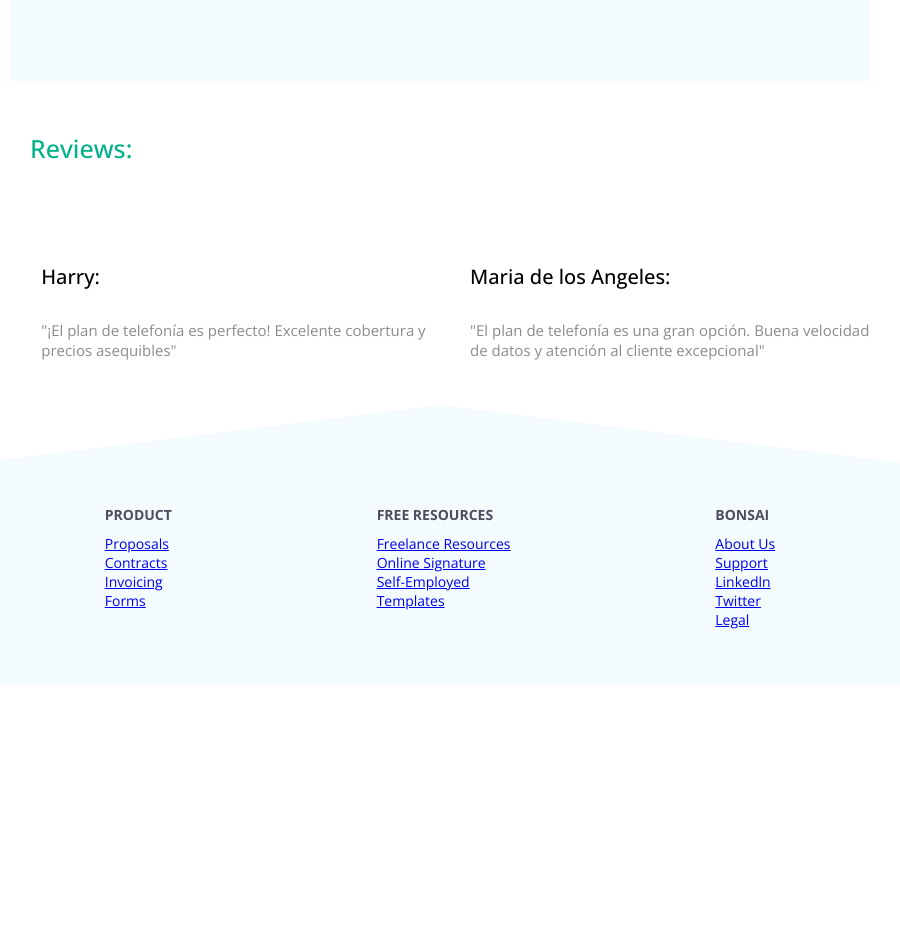
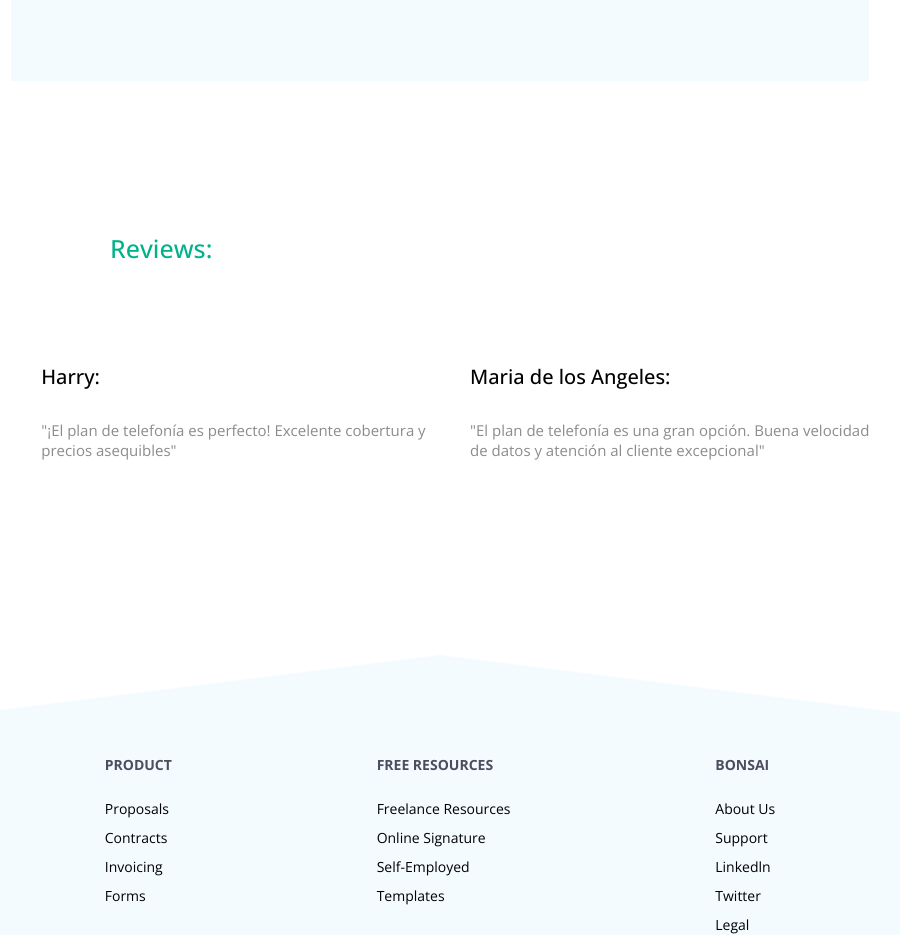
Before and after one commit to kmo73/practicaBonsaiCTD, a website: page index.html in a window 1280 px wide. Shown: the part 1760-2695 px from the top of the page, without its empty margins (200-1100 px from the left). Before the commit the page ends 2445 px from the top, so only its background shows below. Drawn offline with nearby package versions, Linux system fonts and the light colour scheme.

Commit message:
Ultimos ajustes

```diff
--- a/assets/css/style.css
+++ b/assets/css/style.css
@@ -475,11 +475,12 @@ body {
   height: 30vh;
   display: flex;
   justify-content: center;
+  margin-bottom: 15rem;
 }
 
 .review-titlle {
   font-size: 2.5rem;
-  margin: 5rem 0rem 0rem 23rem;
+  margin: 15rem 0rem 0rem 31rem;
   color: #00b289;
   font-weight: 500;
 }
@@ -531,11 +532,6 @@ body {
   background-image: url(/assets/img/goldStar.png);
 }
 
-
-
-
-
-
 .footer {
   height: 25vh;
   font-size: 1.4rem;
@@ -550,10 +546,18 @@ body {
 
 .listasDeFooter {
 list-style-type: none;
+display: flex;
+flex-direction: column;
+gap: 1rem;
+}
+
+.listasDeFooter li a:link, .listasDeFooter li a:visited {
+  color: #000;
+  text-decoration: none;
 }
 
 .titulosDeFooter {
-  margin-bottom: 1rem;
+  margin-bottom: 2.5rem;
 }
 
 .backgroundFooter {
@@ -561,10 +565,3 @@ list-style-type: none;
   clip-path: polygon(0% 100%, 50% 0%, 100% 100%);
   height: 10vh;
 }
-
-/*funciona sin este container
-.footer-container {
-position: relative;
-top: 0vh;
-}
-*/
```
